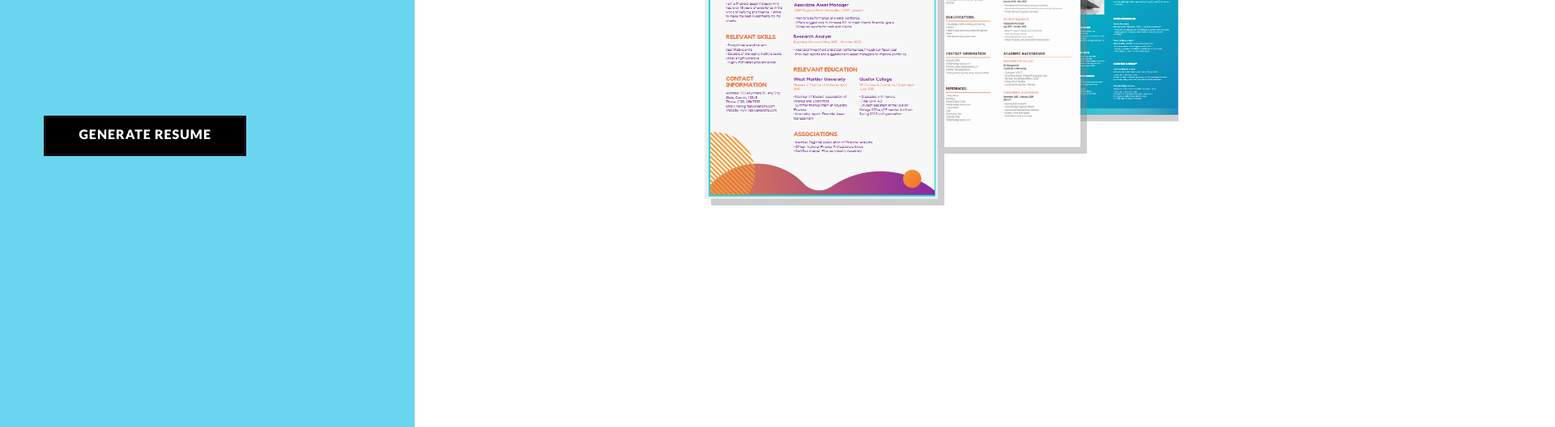
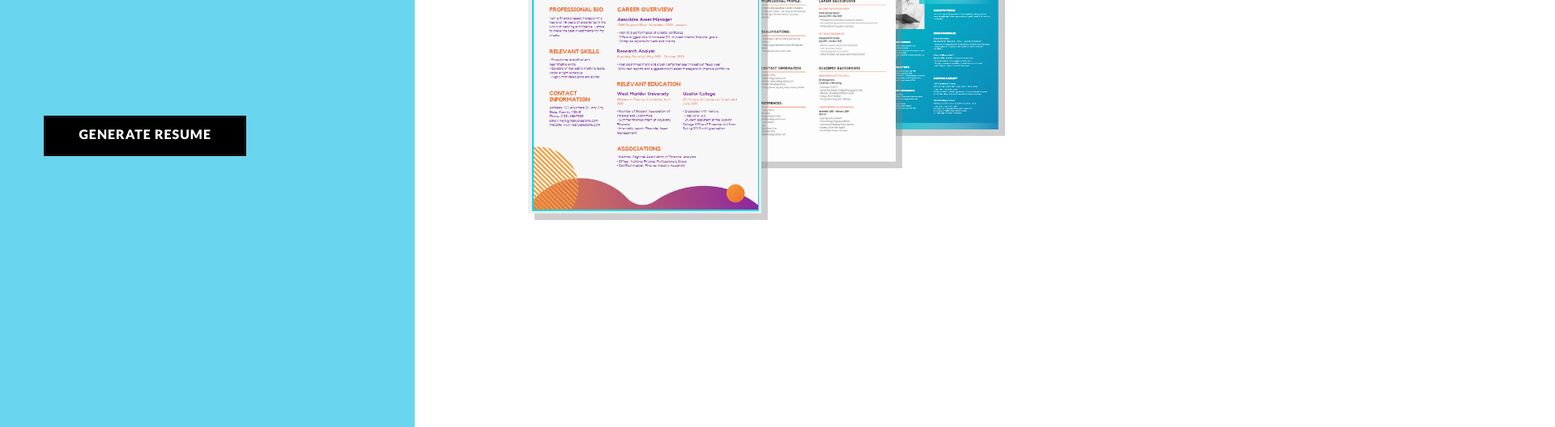
Before and after one commit to ArnabMdev/Creation-Resume-Maker, a plain HTML site: page Index.html in a window 1280 px wide. Shown: the part 336-864 px from the top of the page at 81% size, 1920 px wide, since content can reach past the window. Drawn offline with nearby package versions, Linux system fonts and the light colour scheme.

Commit message:
alignment and modal fixeS

```diff
--- a/Index.html
+++ b/Index.html
@@ -21,7 +21,7 @@
   <title>Creation</title>
 </head>
 
-<body>
+<body class="main-body">
   <div class="blurfilter">
     <!-- navbar -->
     <nav class="navbar navbar-expand-lg navbar-light bg-light" style="overflow: hidden;padding: 0;">
@@ -72,7 +72,7 @@
 
           </div>
         </div>
-        <div class="col " style="position: relative;">
+        <div class="image-section">
           <img class="img1" src="Images/template1.png" alt="" srcset="" />
           <img class="img2" src="Images/template3.png" alt="" srcset="" />
           <img class="img3" src="Images/templates4.png" alt="" srcset="" />
--- a/style.css
+++ b/style.css
@@ -1,9 +1,10 @@
-body {
+.main-body {
   background: white;
   font-family: lato;
-  overflow-x: hidden;
+  width: 100vw;
+  height: 100vh;
+  overflow: hidden;
 }
-
 .verticalStrip {
   position: absolute;
   top: 4rem;
@@ -51,39 +52,38 @@ body {
   font-family: "Lato", sans-serif;
   color: white;
 }
+.image-section {
+  display: flex;
+  align-items: center;
+  position: absolute;
+  top: 25%;
+  left: 50%;
+}
 
 .img1 {
-  position: absolute;
   width: 18rem;
   height: 25rem;
   margin-right: 0px;
   margin-left: 0px;
-  left: 50rem;
   box-shadow: 0.5rem 0.5rem rgba(128, 128, 128, 0.384);
   z-index: 3;
 }
 
 .img2 {
-  position: absolute;
   width: 11rem;
   height: 17rem;
   margin-right: 0px;
-  margin-left: 0px;
+  margin-left: -10px;
   box-shadow: 0.5rem 0.5rem rgba(128, 128, 128, 0.384);
   z-index: 2;
-  left: 68rem;
-  top: 4rem;
 }
 
 .img3 {
-  position: absolute;
   width: 9.438;
   height: 12rem;
   margin-right: 0px;
-  margin-left: 0px;
+  margin-left: -10px;
   box-shadow: 0.5rem 0.5rem rgba(128, 128, 128, 0.384);
-  left: 78rem;
-  top: 6.5rem;
   z-index: 1;
 }
 
@@ -174,7 +174,7 @@ a.fancy:hover + .icon {
   display: none;
   height: 100vh;
   width: 100vw;
-  background-color: rgb(0, 0, 0, 0.5);
+  background-color: rgb(0, 0, 0, 0.7);
   z-index: 3;
 }
 
--- a/tabs.js
+++ b/tabs.js
@@ -14,23 +14,6 @@ function openTab(evt, tabname) {
   evt.currentTarget.className += " active";
 }
 
-function openTabpage(evt, tabname) {
-  var tabview = document.getElementsByClassName("containerform");
-  var back = document.getElementsByClassName("backdrop");
-  back[0].style.display = "block";
-  tabview[0].style.display = "block";
-  document.body.style.overflow = "hidden";
-  openTab(evt, tabname);
-}
-
-function closeTabpage(evt) {
-  var tabview = document.getElementsByClassName("containerform");
-  var back = document.getElementsByClassName("backdrop");
-  back[0].style.display = "none";
-  tabview[0].style.display = "none";
-  document.body.style.overflow = "auto";
-}
-
 document.addEventListener("keydown", function (event) {
   if (event.key === "Escape") {
     var tabview = document.getElementsByClassName("containerform");
@@ -40,3 +23,18 @@ document.addEventListener("keydown", function (event) {
   }
   document.getElementsByTagName("body").style.background;
 });
+
+function openTabpage(evt, tabname) {
+  var tabview = document.getElementsByClassName("containerform");
+  var back = document.getElementsByClassName("backdrop");
+  back[0].style.display = "block";
+  tabview[0].style.display = "block";
+  openTab(evt, tabname);
+}
+
+function closeTabpage(evt) {
+  var tabview = document.getElementsByClassName("containerform");
+  var back = document.getElementsByClassName("backdrop");
+  back[0].style.display = "none";
+  tabview[0].style.display = "none";
+}
```
